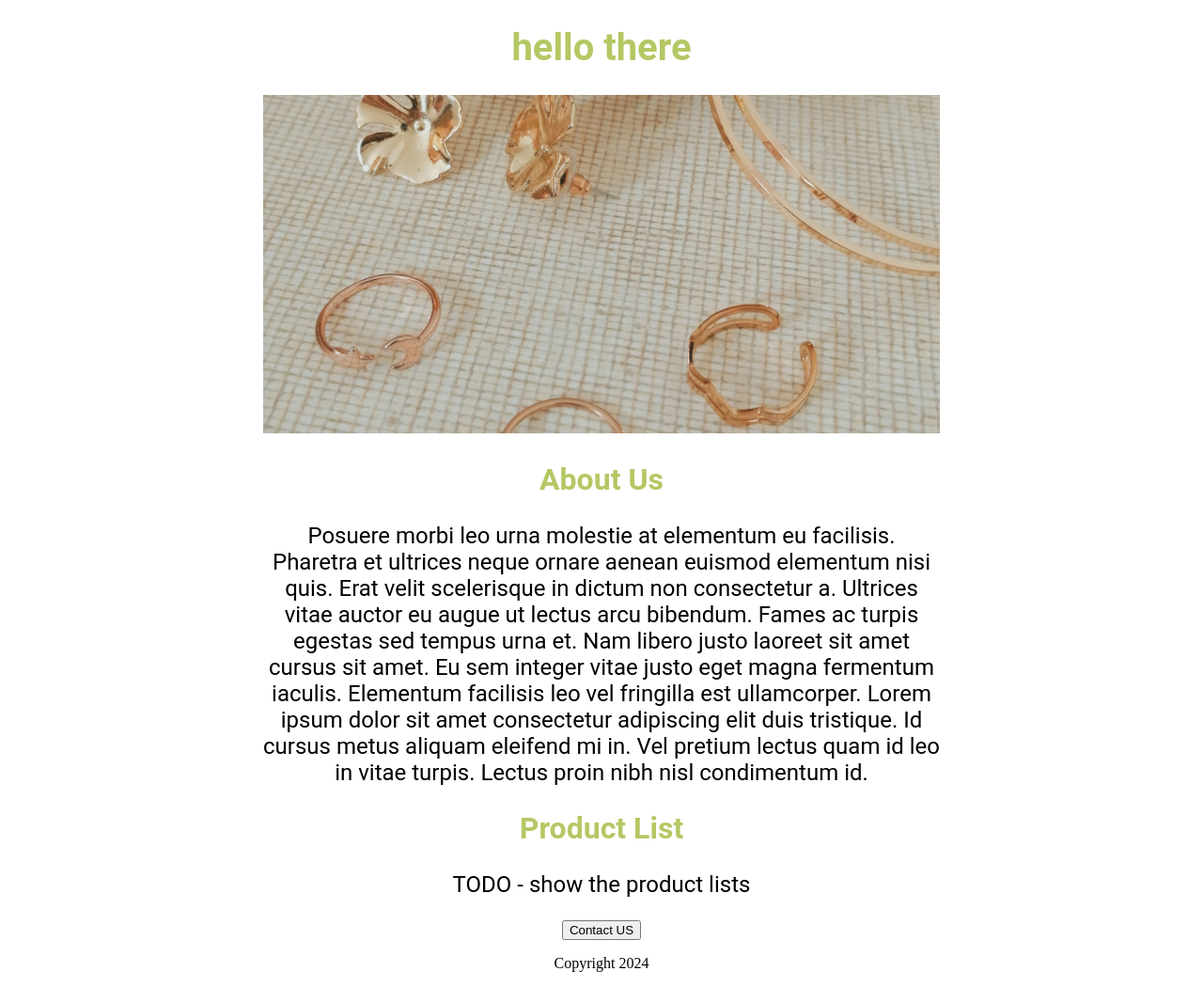
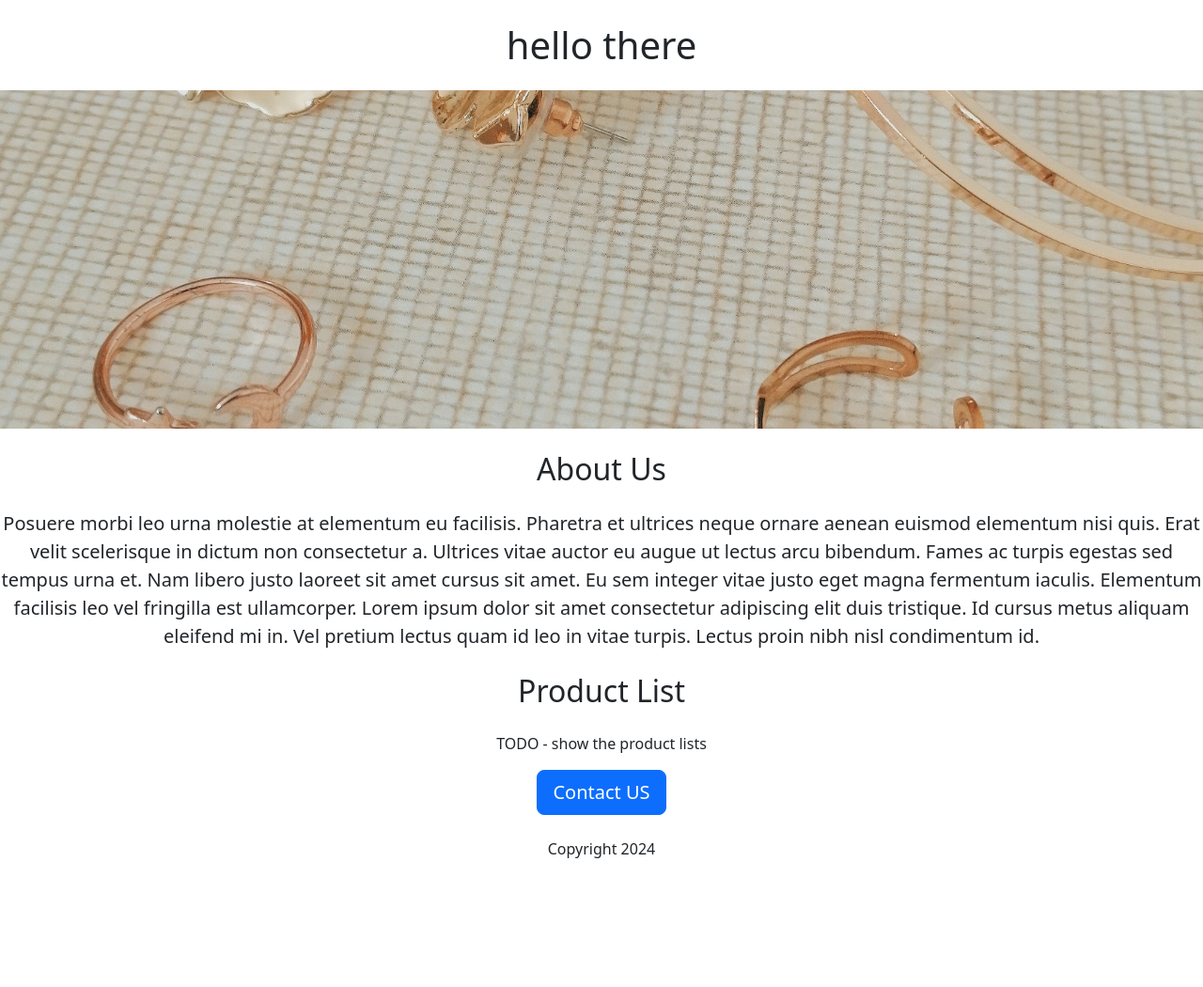
Before and after one commit to Mia-Xie/first-website, a Flask app: template templates/home.html in a window 1280 px wide. Shown: the whole page at 94% size. After the commit the page ends 913 px from the top, so only its background shows below. Run offline with Flask 3, Linux system fonts and the light colour scheme; the template is opened without the code that fills it, so the values that code supplies are empty.

Commit message:
added html and css with bootstrap css

```diff
--- a/templates/home.html
+++ b/templates/home.html
@@ -1,16 +1,18 @@
 <!DOCTYPE html>
 <html>
     <head>
+        <meta charset="utf-8">
+        <meta name="viewport" content="width=device-width, initial-scale=1">
         <title> Jewlery Ecommerce</title>
         <style>
-            h1 {
-            font-size: 40px;
-            font-family: Roboto;
-            font-weight: bold;
-            color: rgb(180,200,100);
-            text-align: center;
+<!--            h1 {-->
+<!--            font-size: 40px;-->
+<!--            font-family: Roboto;-->
+<!--            font-weight: bold;-->
+<!--            color: rgb(180,200,100);-->
+<!--            text-align: center;-->
 
-            }
+<!--            }-->
 
             #banner {
              width: 100%;
@@ -18,39 +20,41 @@
              object-fit: cover;
             }
 
-            h2 {
-            font-size: 32px;
-            font-family: Roboto;
-            font-weight: bold;
-            color: rgb(180,200,100);
-            text-align: center;
-            }
+<!--            h2 {-->
+<!--            font-size: 32px;-->
+<!--            font-family: Roboto;-->
+<!--            font-weight: bold;-->
+<!--            color: rgb(180,200,100);-->
+<!--            text-align: center;-->
+<!--            }-->
 
-            .bodytext {
-            font-family: Roboto;
-            font-size: 24px;
-            text-align: center;
-            }
+<!--            .bodytext {-->
+<!--            font-family: Roboto;-->
+<!--            font-size: 24px;-->
+<!--            text-align: center;-->
+<!--            }-->
 
-            #container {
-            max-width: 720px;
-            margin:0 auto 0 auto;}
+<!--            #container {-->
+<!--            max-width: 720px;-->
+<!--            margin:0 auto 0 auto;}-->
         </style>
+    <link href="https://cdn.jsdelivr.net/npm/bootstrap@5.3.3/dist/css/bootstrap.min.css" rel="stylesheet" integrity="sha384-QWTKZyjpPEjISv5WaRU9OFeRpok6YctnYmDr5pNlyT2bRjXh0JMhjY6hW+ALEwIH" crossorigin="anonymous">
     </head>
+
     <body>
-        <div id="container">
-            <h1>hello there</h1>
-            <img id="banner" src="../static/carmen-lopez-oeFneUxJya4-unsplash.jpg">
-            <h2>About Us</h2>
+        <div class="text-center">
+            <h1 class="text-center mt-4 mb-4">hello there</h1>
+            <img class="img-fluid" id="banner" src="../static/carmen-lopez-oeFneUxJya4-unsplash.jpg">
+            <h2 class="text-center mt-4 mb-4">About Us</h2>
 
-            <p class="bodytext">Posuere morbi leo urna molestie at elementum eu facilisis. Pharetra et ultrices neque ornare aenean euismod elementum nisi quis. Erat velit scelerisque in dictum non consectetur a. Ultrices vitae auctor eu augue ut lectus arcu bibendum. Fames ac turpis egestas sed tempus urna et. Nam libero justo laoreet sit amet cursus sit amet. Eu sem integer vitae justo eget magna fermentum iaculis. Elementum facilisis leo vel fringilla est ullamcorper. Lorem ipsum dolor sit amet consectetur adipiscing elit duis tristique. Id cursus metus aliquam eleifend mi in. Vel pretium lectus quam id leo in vitae turpis. Lectus proin nibh nisl condimentum id.
+            <p class="lead">Posuere morbi leo urna molestie at elementum eu facilisis. Pharetra et ultrices neque ornare aenean euismod elementum nisi quis. Erat velit scelerisque in dictum non consectetur a. Ultrices vitae auctor eu augue ut lectus arcu bibendum. Fames ac turpis egestas sed tempus urna et. Nam libero justo laoreet sit amet cursus sit amet. Eu sem integer vitae justo eget magna fermentum iaculis. Elementum facilisis leo vel fringilla est ullamcorper. Lorem ipsum dolor sit amet consectetur adipiscing elit duis tristique. Id cursus metus aliquam eleifend mi in. Vel pretium lectus quam id leo in vitae turpis. Lectus proin nibh nisl condimentum id.
             </p>
 
-            <h2>Product List</h2>
+            <h2 class="text-center mt-4 mb-4">Product List</h2>
             <p class="bodytext"> TODO - show the product lists</p>
-            <div style="text-align:center;">
-                <button id="contactusbutton">Contact US</button>
-                    <p>Copyright 2024</p>
+            <div>
+                <button class="btn btn-primary btn-lg">Contact US</button>
+                    <p class="mt-4">Copyright 2024</p>
             </div>
 
         </div>
```
